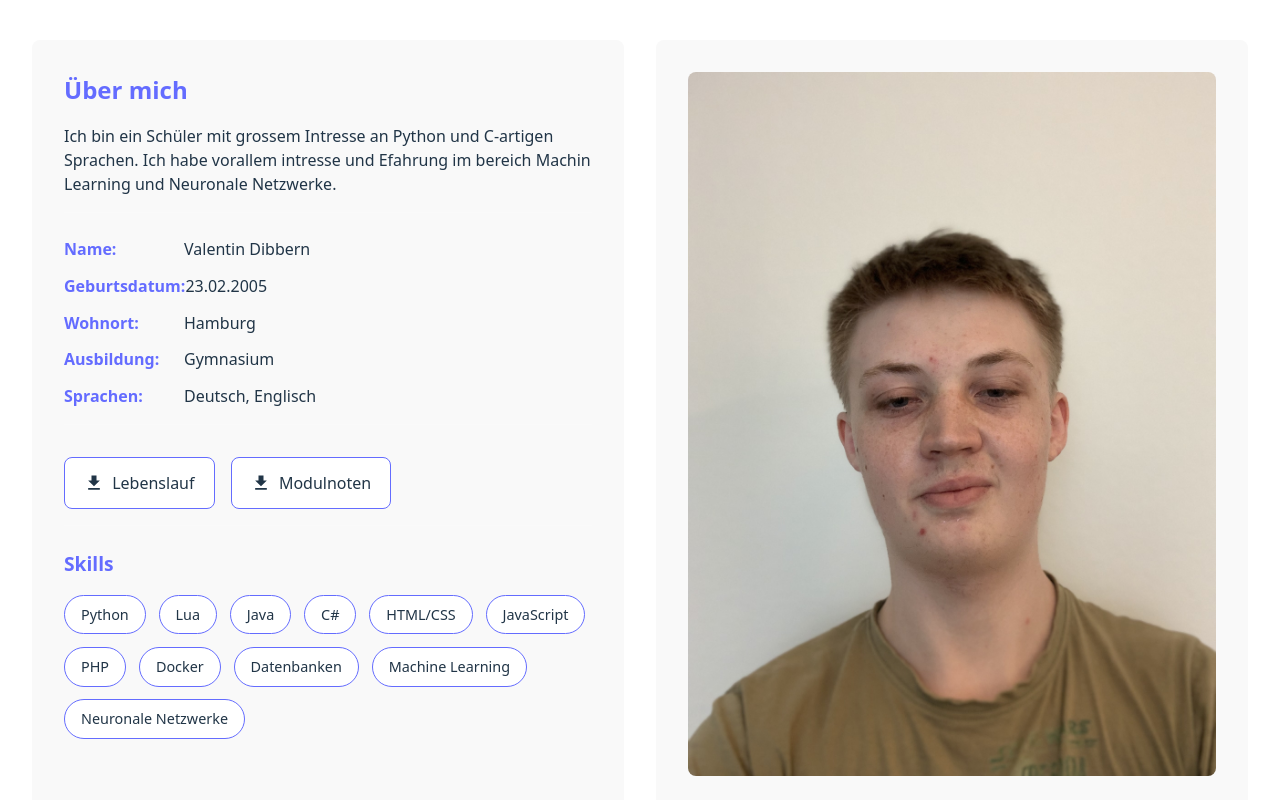
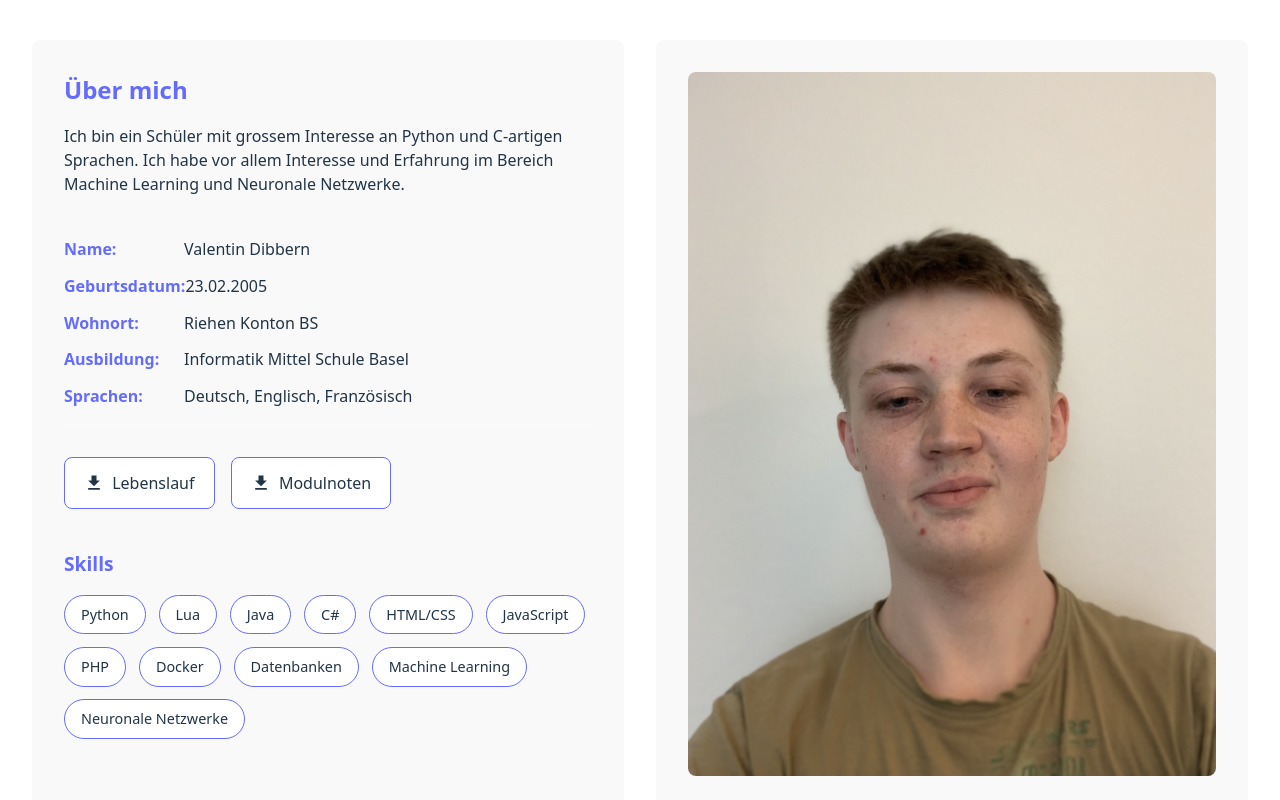
Before and after one commit to valentindibbern/mywebsite, a website built with Vite: page index.html in a window 1280 px wide. Shown: the part 840-1640 px from the top of the page. Built offline with nearby package versions, Linux system fonts and the light colour scheme.

Commit message:
Rechschreibfehler behebung

```diff
--- a/index.html
+++ b/index.html
@@ -31,9 +31,9 @@
                 <div class="about-content">
                     <div class="about-text">
                         <h3>Über mich</h3>
-                        <p>Ich bin ein Schüler mit grossem Intresse an Python
-                           und C-artigen Sprachen. Ich habe vorallem intresse
-                           und Efahrung im bereich Machin Learning und Neuronale
+                        <p>Ich bin ein Schüler mit grossem Interesse an Python
+                           und C-artigen Sprachen. Ich habe vor allem Interesse
+                           und Erfahrung im Bereich Machine Learning und Neuronale
                            Netzwerke.
                         </p>
                         <hr class="divider">
@@ -48,15 +48,15 @@
                             </div>
                             <div class="info-item">
                                 <span class="info-label">Wohnort:</span>
-                                <span class="info-content">Hamburg</span>
+                                <span class="info-content">Riehen Konton BS</span>
                             </div>
                             <div class="info-item">
                                 <span class="info-label">Ausbildung:</span>
-                                <span class="info-content">Gymnasium</span>
+                                <span class="info-content">Informatik Mittel Schule Basel</span>
                             </div>
                             <div class="info-item">
                                 <span class="info-label">Sprachen:</span>
-                                <span class="info-content">Deutsch, Englisch</span>
+                                <span class="info-content">Deutsch, Englisch, Französisch</span>
                             </div>
                         </div>
                         <hr class="divider">
@@ -104,7 +104,7 @@
                     <div class="project-card">
                         <h3>Neovim Konfiguration</h3>
                         <p>
-                            Meine von Grund auf selbst erstellte Konfiguration. Es ist ein multifile Setup basierend
+                            Meine von Grund auf selbst erstellte Konfiguration. Es ist ein Multifile Setup basierend
                             auf Lazy.nvim.
                         </p>
                         <a href="https://github.com/valentindibbern/neovimconfig" target="_blank" class="project-button">
```
